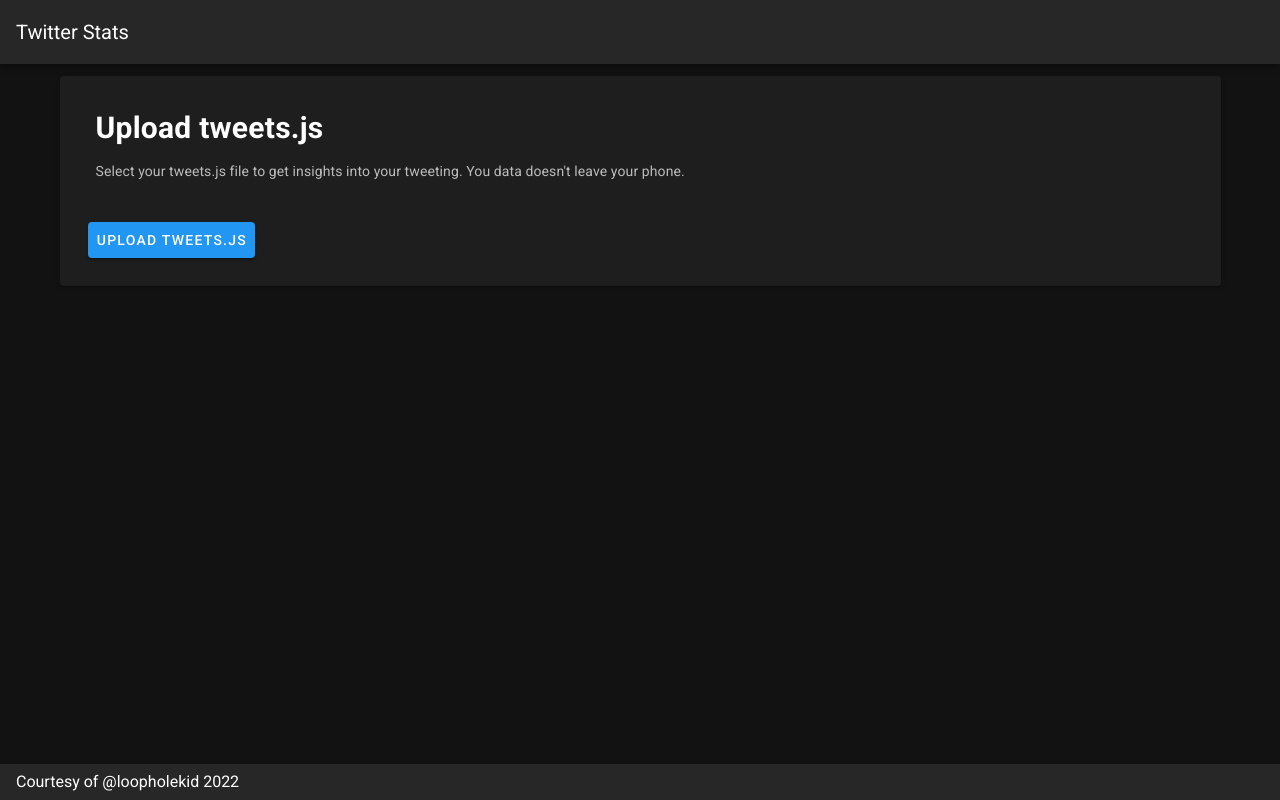
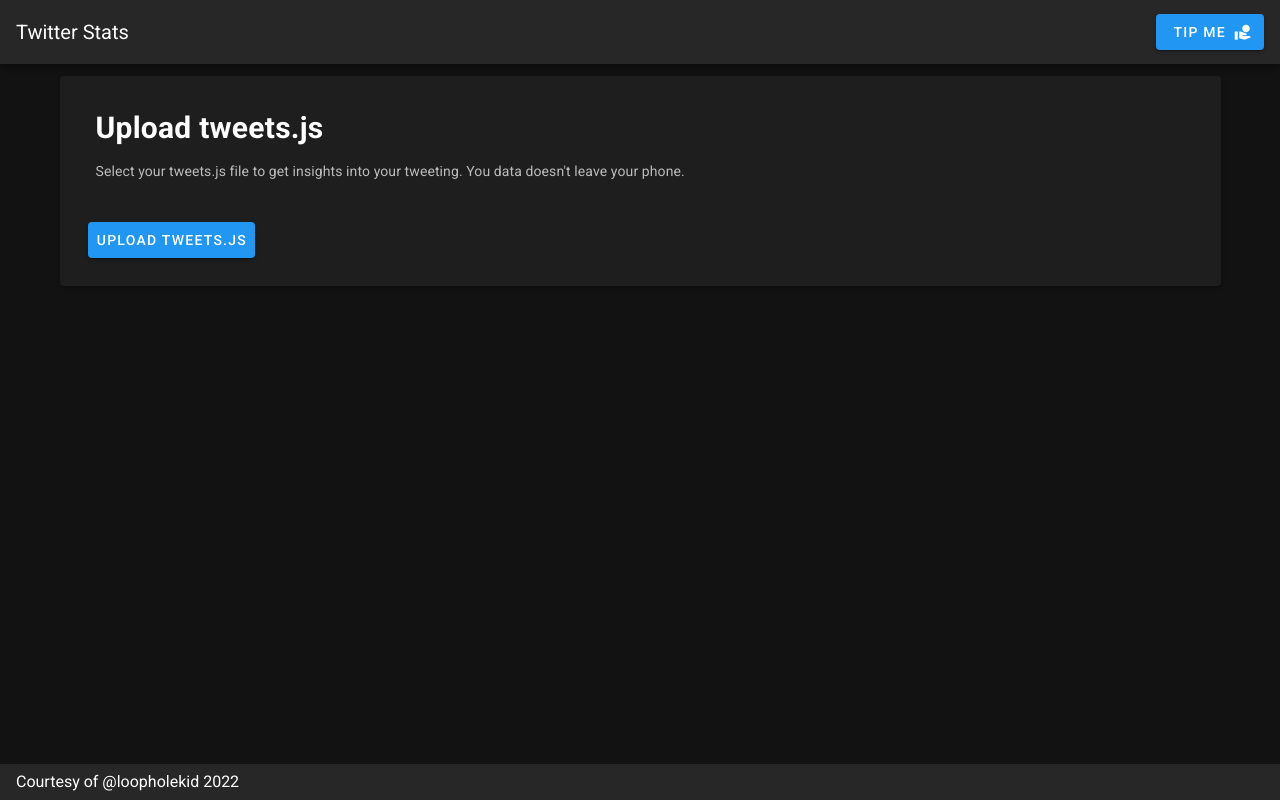
Before and after one commit to nathanielastudillo/twitter-stats, a Nuxt app: page / in a window 1280 px wide. Built offline with nearby package versions, Linux system fonts and the light colour scheme.

Commit message:
added tip button

```diff
--- a/layouts/default.vue
+++ b/layouts/default.vue
@@ -7,6 +7,12 @@
     >
       <v-toolbar-title>{{ title }}</v-toolbar-title>
       <v-spacer />
+      <v-btn color="blue"
+      target="_blank"
+      href="https://donate.stripe.com/00g29kdkR3oQ6yI4gg">
+      Tip Me
+      <v-icon medium right>mdi-hand-coin</v-icon>
+    </v-btn>
     </v-app-bar>
     <v-main>
       <v-container>
```
